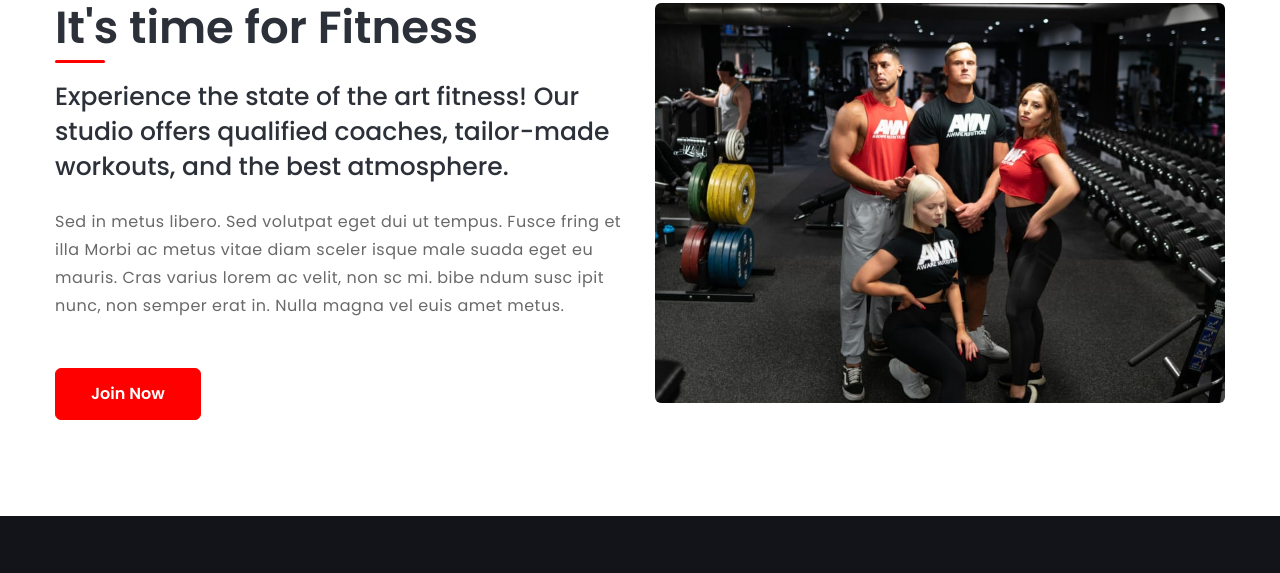
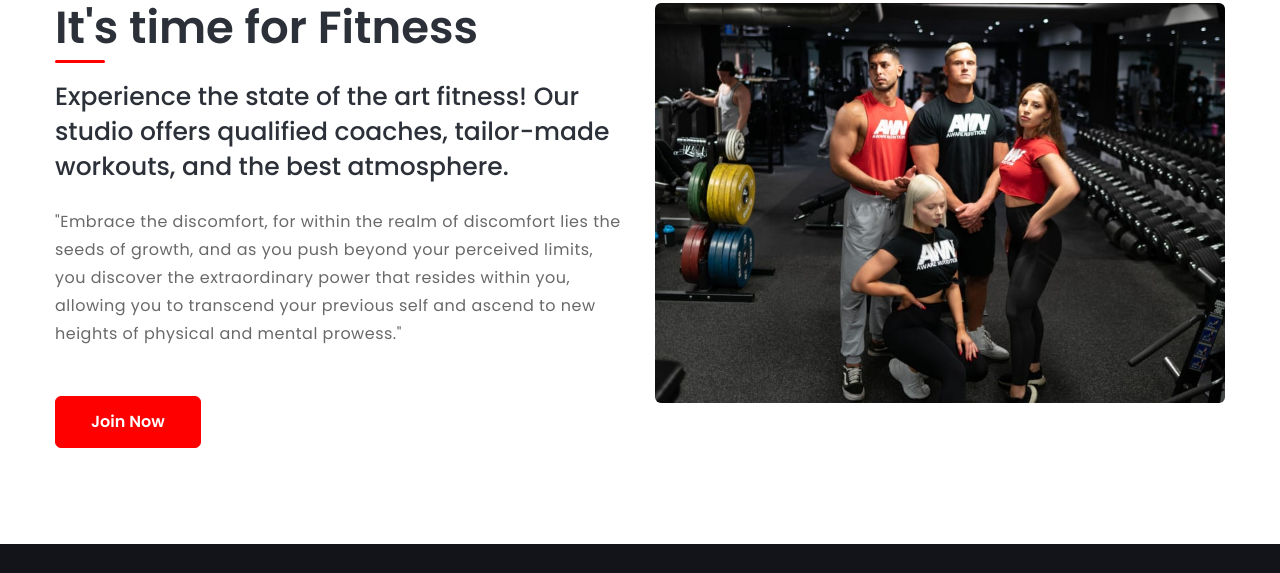
Before and after one commit to Git-Gangadhar/Gangadhar-Setti-and-PJVS-Sridevi, a plain HTML site: page classes.html in a window 1280 px wide. Shown: the part 1522-2095 px from the top of the page. Drawn offline with Linux system fonts and the light colour scheme.

Commit message:
Update classes.html

```diff
--- a/classes.html
+++ b/classes.html
@@ -227,10 +227,7 @@ Author URL: http://w3layouts.com
                 <h3 class="title-big">It's time for Fitness</h3>
                 <h5 class="mt-3">Experience the state of the art fitness! Our studio offers qualified coaches,
                     tailor-made workouts, and the best atmosphere.</h5>
-                <p class="mt-4 mb-0"> Sed in metus libero. Sed volutpat eget dui ut tempus. Fusce fring et illa
-                    Morbi ac metus vitae diam sceler isque male suada eget eu mauris. Cras
-                    varius lorem ac velit, non sc mi. bibe ndum susc ipit nunc, non semper erat in.
-                    Nulla magna vel euis amet metus.</p>
+                <p class="mt-4 mb-0"> "Embrace the discomfort, for within the realm of discomfort lies the seeds of growth, and as you push beyond your perceived limits, you discover the extraordinary power that resides within you, allowing you to transcend your previous self and ascend to new heights of physical and mental prowess."</p>
                 <a href="#join" class="btn-style btn-primary btn mt-lg-5 mt-4">Join Now</a>
             </div>
             <div class="col-lg-6">
```
